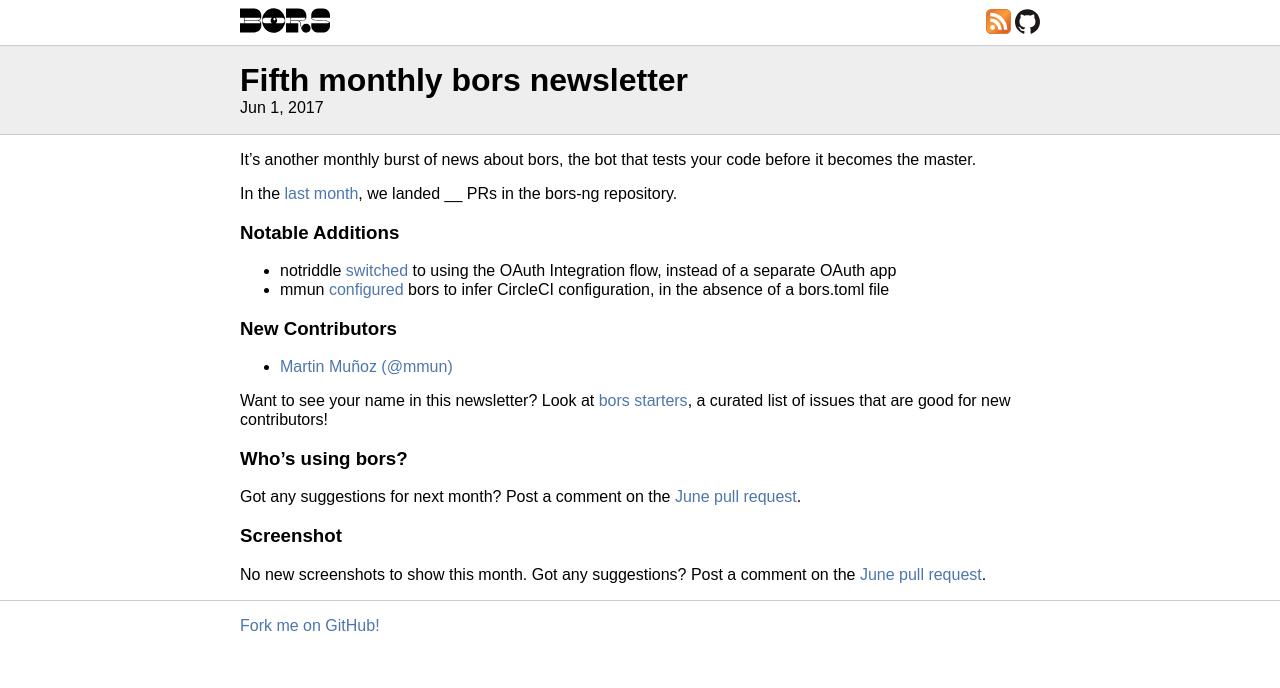
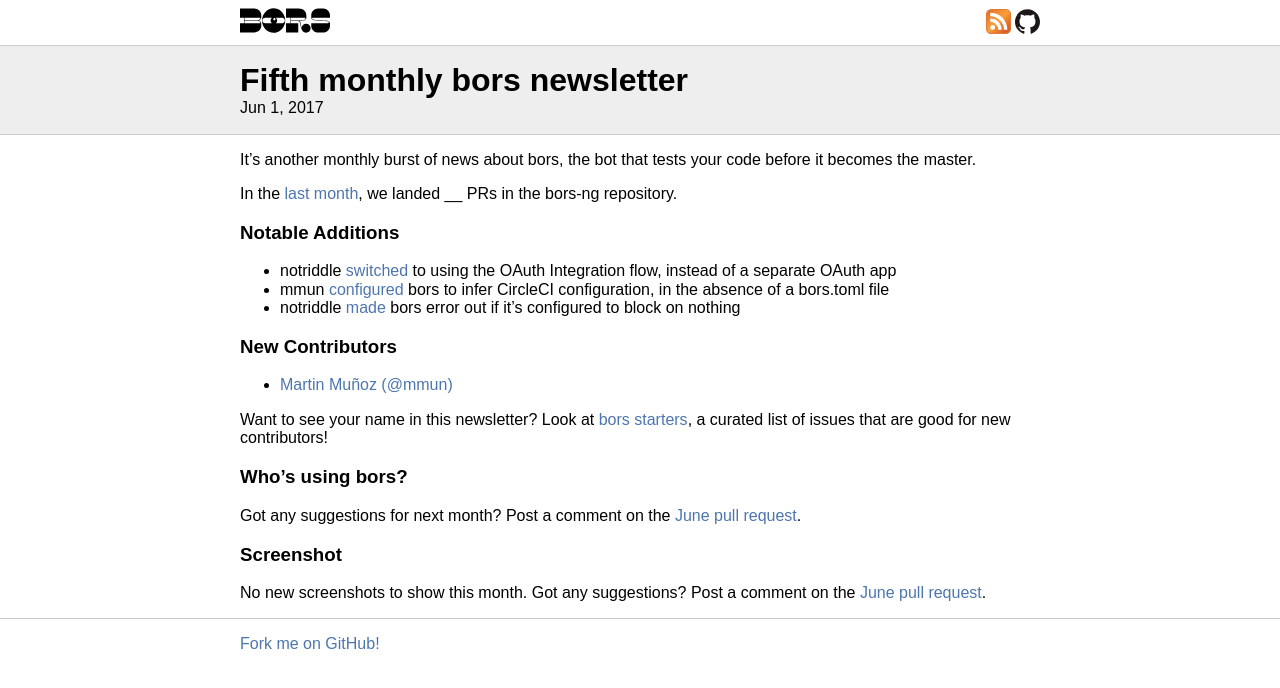
Before and after one commit to bors-ng/bors-ng.github.io, a Jekyll site: the page built from _posts/2017-06-01-tmib-05.md, in a window 1280 px wide. Shown: the top 688 px of the page. Built offline with Jekyll 4.4.1, drawn with Linux system fonts in a browser that asks for light colours.

Commit message:
Add bors-ng/bors-ng#184

```diff
--- a/_posts/2017-06-01-tmib-05.md
+++ b/_posts/2017-06-01-tmib-05.md
@@ -17,6 +17,7 @@
 
 * notriddle [switched](https://github.com/bors-ng/bors-ng/pull/172) to using the OAuth Integration flow, instead of a separate OAuth app
 * mmun [configured](https://github.com/bors-ng/bors-ng/pull/183) bors to infer CircleCI configuration, in the absence of a bors.toml file
+* notriddle [made](https://github.com/bors-ng/bors-ng/pull/184) bors error out if it's configured to block on nothing
 
 
 ### New Contributors
```
